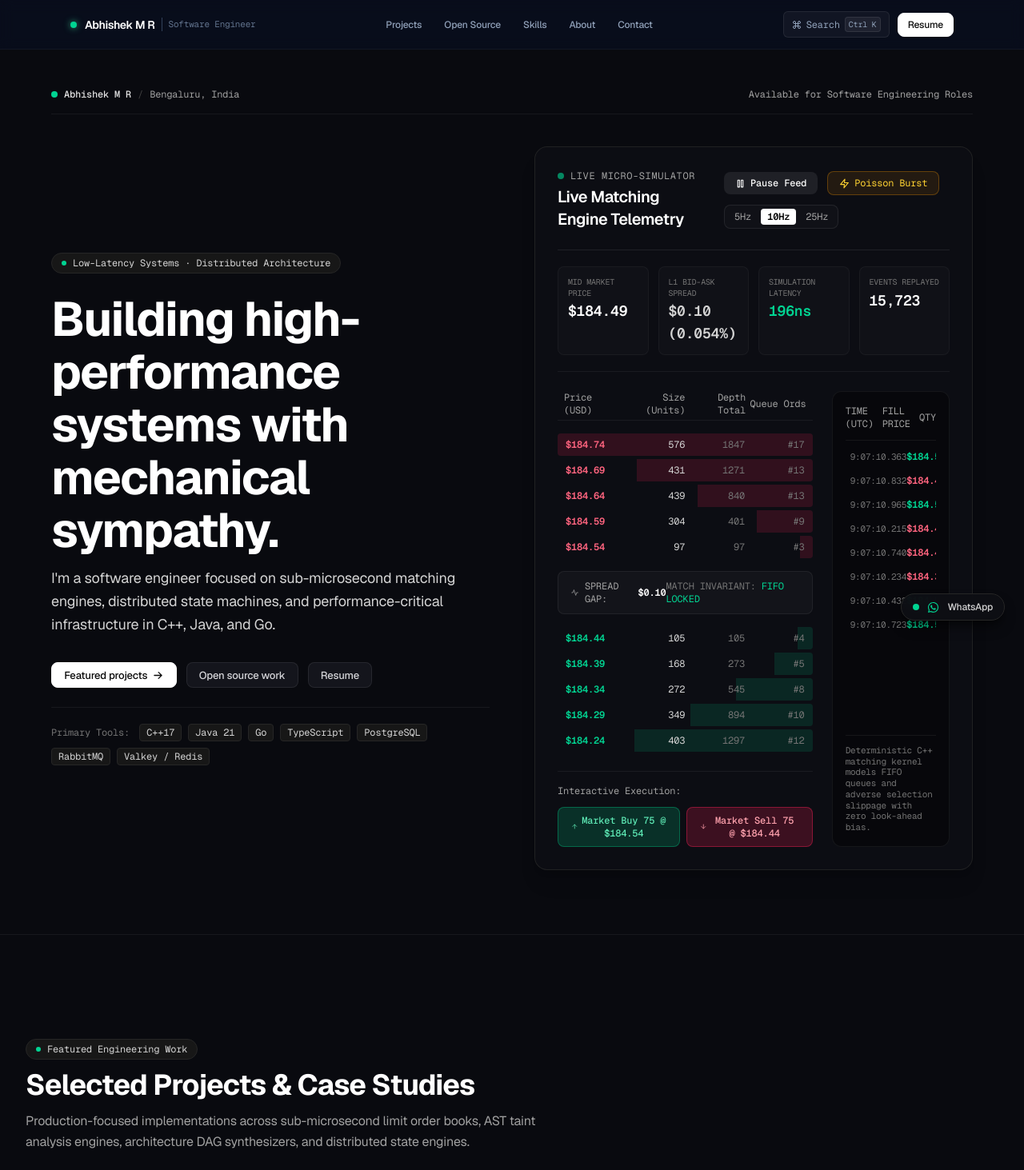
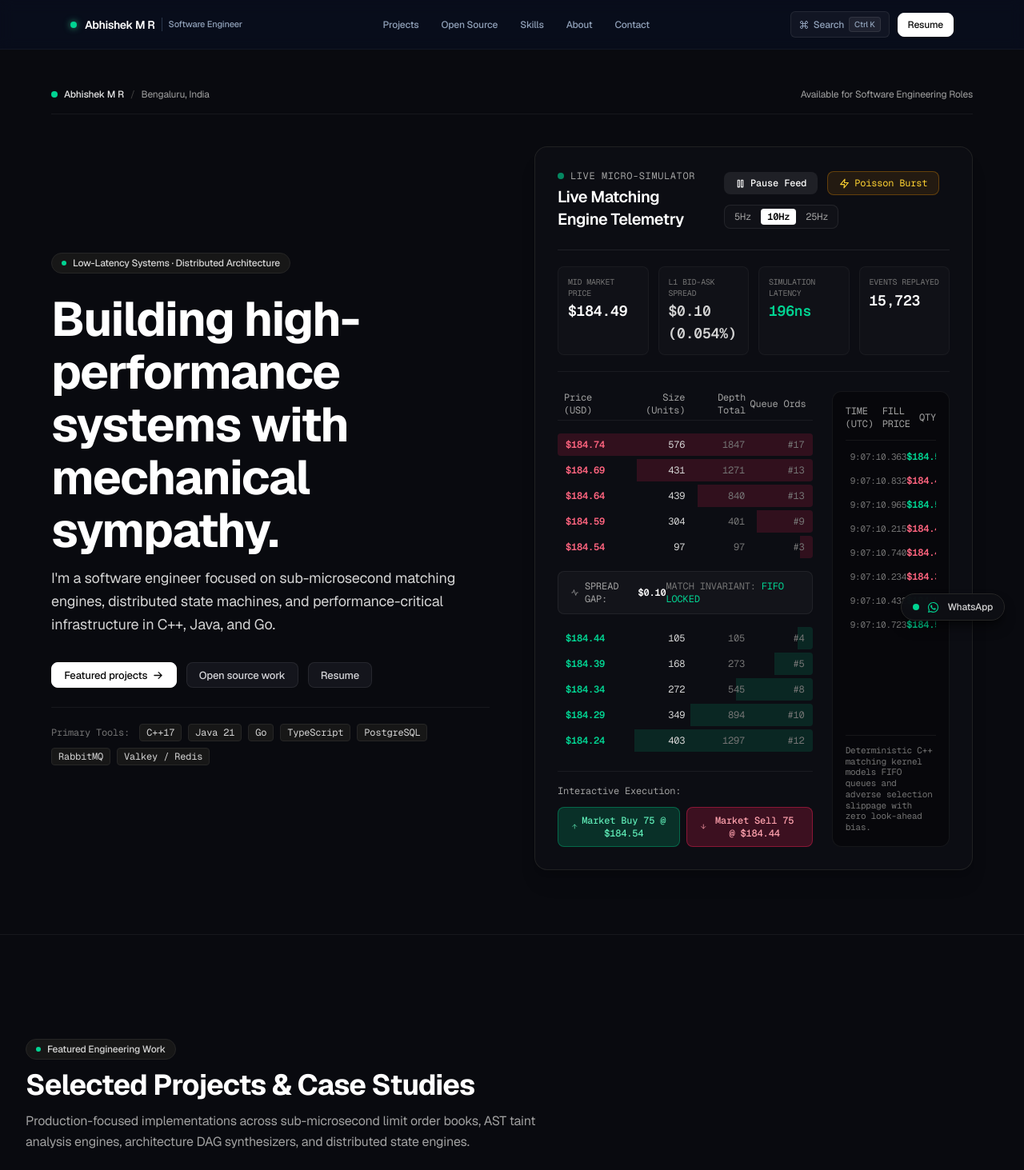
Before and after one commit to abhi-byte62/ports, a React (Vite) app: page / in a window 1280 px wide. Shown: the top 1463 px of the page at 80% size. Built offline with nearby package versions, Linux system fonts and the light colour scheme.

Commit message:
style: refine typography, expand contact cards, and adjust footer spacing

```diff
--- a/src/components/Footer/Footer.jsx
+++ b/src/components/Footer/Footer.jsx
@@ -5,7 +5,7 @@ import { SiLeetcode, SiCodeforces } from "react-icons/si";
 
 const Footer = () => {
   return (
-    <footer className="border-t border-white/[0.08] bg-[#070B14] text-slate-400 py-10 text-xs font-mono select-none">
+    <footer className="border-t border-white/[0.08] bg-[#070B14] text-slate-400 py-7 text-xs select-none">
       <Container>
         <div className="max-w-6xl mx-auto flex flex-col sm:flex-row items-center justify-between gap-5">
           <div className="flex items-center gap-2">
@@ -18,7 +18,7 @@ const Footer = () => {
               <span>Abhishek M R</span>
             </Link>
             <span className="text-slate-600">/</span>
-            <span className="text-slate-400 text-xs">Bengaluru, India</span>
+            <span className="text-slate-400 text-xs font-normal">Bengaluru, India</span>
           </div>
 
           <div className="flex flex-wrap items-center gap-5 text-xs">
--- a/src/components/Navbar/Navbar.jsx
+++ b/src/components/Navbar/Navbar.jsx
@@ -54,7 +54,7 @@ const Navbar = ({ onOpenCommandPalette }) => {
             <span className="font-semibold text-sm tracking-tight text-white group-hover:text-emerald-300 transition-colors">
               Abhishek M R
             </span>
-            <span className="hidden sm:inline-block text-[11px] font-mono text-slate-500 border-l border-slate-700 pl-2">
+            <span className="hidden sm:inline-block text-[11px] font-medium text-slate-400 border-l border-slate-700/80 pl-2">
               Software Engineer
             </span>
           </div>
@@ -96,12 +96,12 @@ const Navbar = ({ onOpenCommandPalette }) => {
           {onOpenCommandPalette && (
             <button
               onClick={onOpenCommandPalette}
-              className="flex items-center gap-1.5 px-2.5 py-1.5 rounded-md text-xs font-mono bg-white/[0.04] border border-white/[0.08] text-slate-400 hover:text-white hover:border-white/[0.18] transition-all"
+              className="flex items-center gap-1.5 px-2.5 py-1.5 rounded-md text-xs font-medium bg-white/[0.04] border border-white/[0.08] text-slate-400 hover:text-white hover:border-white/[0.18] transition-all"
               title="Open Command Palette (Ctrl+K)"
             >
               <FiCommand size={12} />
               <span>Search</span>
-              <kbd className="text-[10px] bg-white/[0.06] px-1 py-0.5 rounded text-slate-400 border border-white/[0.08]">
+              <kbd className="text-[10px] font-sans font-medium bg-white/[0.06] px-1.5 py-0.5 rounded text-slate-400 border border-white/[0.08]">
                 Ctrl K
               </kbd>
             </button>
--- a/src/components/ProjectCard/ProjectCard.jsx
+++ b/src/components/ProjectCard/ProjectCard.jsx
@@ -38,7 +38,7 @@ const ProjectCard = ({ project, isFeatured = false }) => {
           <div>
             {/* Header: Category & Metrics */}
             <div className="flex flex-wrap items-center justify-between gap-2 mb-3">
-              <span className="text-[11px] font-mono text-neutral-400 font-medium tracking-tight">
+              <span className="text-[11px] text-neutral-400 font-medium tracking-tight">
                 {project.category}
               </span>
               {project.metrics && (
@@ -126,7 +126,7 @@ const ProjectCard = ({ project, isFeatured = false }) => {
     >
       <div>
         <div className="flex flex-wrap items-center justify-between gap-2 mb-2.5">
-          <span className="text-[10px] font-mono text-neutral-400 font-medium">
+          <span className="text-[10px] text-neutral-400 font-medium">
             {project.category}
           </span>
           {project.metrics && (
--- a/src/index.css
+++ b/src/index.css
@@ -222,9 +222,9 @@
   display: inline-flex;
   align-items: center;
   gap: 0.35rem;
-  font-family: var(--font-mono);
-  font-size: 0.6875rem;
-  font-weight: 400;
+  font-family: var(--font-sans);
+  font-size: 0.75rem;
+  font-weight: 500;
   padding: 0.2rem 0.5rem;
   border-radius: 0.375rem;
   background: rgba(255, 255, 255, 0.04);
--- a/src/sections/About.jsx
+++ b/src/sections/About.jsx
@@ -8,7 +8,7 @@ const About = () => {
         <div className="max-w-4xl mx-auto">
           {/* Section Header */}
           <div className="mb-12">
-            <div className="inline-flex items-center gap-2 px-3 py-1 rounded-full bg-neutral-900 border border-neutral-800 text-neutral-300 text-xs font-mono mb-3">
+            <div className="inline-flex items-center gap-2 px-3 py-1 rounded-full bg-neutral-900 border border-neutral-800 text-neutral-300 text-xs font-medium mb-3">
               <span className="h-1.5 w-1.5 rounded-full bg-emerald-400" />
               <span>Background & Philosophy</span>
             </div>
--- a/src/sections/Hero.jsx
+++ b/src/sections/Hero.jsx
@@ -12,7 +12,7 @@ const Hero = () => {
       <Container>
         <div className="max-w-6xl mx-auto space-y-10">
           {/* Top Status Header */}
-          <div className="flex flex-wrap items-center justify-between gap-3 pb-4 border-b border-white/[0.06] text-xs font-mono text-neutral-400">
+          <div className="flex flex-wrap items-center justify-between gap-3 pb-4 border-b border-white/[0.06] text-xs text-neutral-400">
             <div className="flex items-center gap-2">
               <span className="h-2 w-2 rounded-full bg-emerald-400" />
               <span className="text-neutral-200 font-medium">Abhishek M R</span>
@@ -29,7 +29,7 @@ const Hero = () => {
             {/* Left Narrative Column (6 cols) */}
             <div className="lg:col-span-6 space-y-6">
               {/* Badge */}
-              <div className="inline-flex items-center gap-2 px-3 py-1 rounded-full bg-neutral-900 border border-neutral-800 text-neutral-300 text-xs font-mono">
+              <div className="inline-flex items-center gap-2 px-3 py-1 rounded-full bg-neutral-900 border border-neutral-800 text-neutral-300 text-xs font-medium">
                 <span className="h-1.5 w-1.5 rounded-full bg-emerald-400" />
                 <span>Low-Latency Systems · Distributed Architecture</span>
               </div>
--- a/src/sections/OpenSource.jsx
+++ b/src/sections/OpenSource.jsx
@@ -10,7 +10,7 @@ const OpenSource = () => {
       <Container>
         {/* Section Header */}
         <div className="max-w-4xl mb-14">
-          <div className="inline-flex items-center gap-2 px-3 py-1 rounded-full bg-neutral-900 border border-neutral-800 text-neutral-300 text-xs font-mono mb-3">
+          <div className="inline-flex items-center gap-2 px-3 py-1 rounded-full bg-neutral-900 border border-neutral-800 text-neutral-300 text-xs font-medium mb-3">
             <span className="h-1.5 w-1.5 rounded-full bg-emerald-400" />
             <span>Upstream Contributions</span>
           </div>
--- a/src/sections/Projects.jsx
+++ b/src/sections/Projects.jsx
@@ -150,7 +150,7 @@ const Projects = () => {
       <Container>
         {/* Section Header */}
         <div className="max-w-4xl mb-14">
-          <div className="inline-flex items-center gap-2 px-3 py-1 rounded-full bg-neutral-900 border border-neutral-800 text-neutral-300 text-xs font-mono mb-3">
+          <div className="inline-flex items-center gap-2 px-3 py-1 rounded-full bg-neutral-900 border border-neutral-800 text-neutral-300 text-xs font-medium mb-3">
             <span className="h-1.5 w-1.5 rounded-full bg-emerald-400" />
             <span>Featured Engineering Work</span>
           </div>
@@ -193,7 +193,7 @@ const Projects = () => {
               >
                 {/* Top Category & View Mode Bar */}
                 <div className="flex flex-wrap items-center justify-between gap-3 pb-4 mb-6 border-b border-white/[0.06] text-xs">
-                  <span className="font-mono text-neutral-400 text-xs">
+                  <span className="font-medium text-neutral-400 text-xs">
                     {p.category}
                   </span>
                   <div>
--- a/src/sections/Skills.jsx
+++ b/src/sections/Skills.jsx
@@ -10,7 +10,7 @@ const Skills = () => {
       <Container>
         {/* Section Header */}
         <div className="max-w-4xl mb-14">
-          <div className="inline-flex items-center gap-2 px-3 py-1 rounded-full bg-neutral-900 border border-neutral-800 text-neutral-300 text-xs font-mono mb-3">
+          <div className="inline-flex items-center gap-2 px-3 py-1 rounded-full bg-neutral-900 border border-neutral-800 text-neutral-300 text-xs font-medium mb-3">
             <span className="h-1.5 w-1.5 rounded-full bg-emerald-400" />
             <span>Technical Competencies</span>
           </div>
```
Also changed, not shown: src/sections/Contact.jsx (+6 -6 lines).
